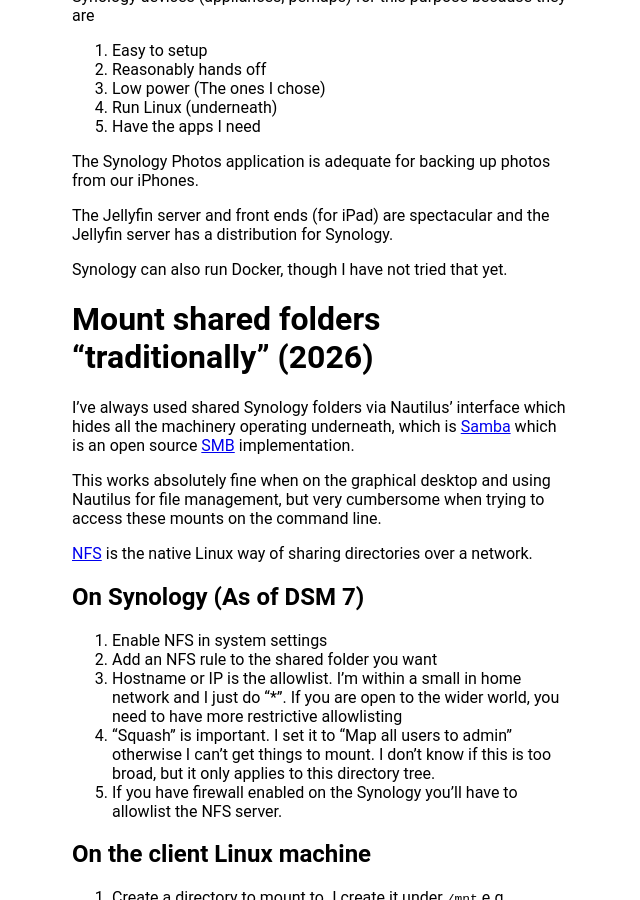
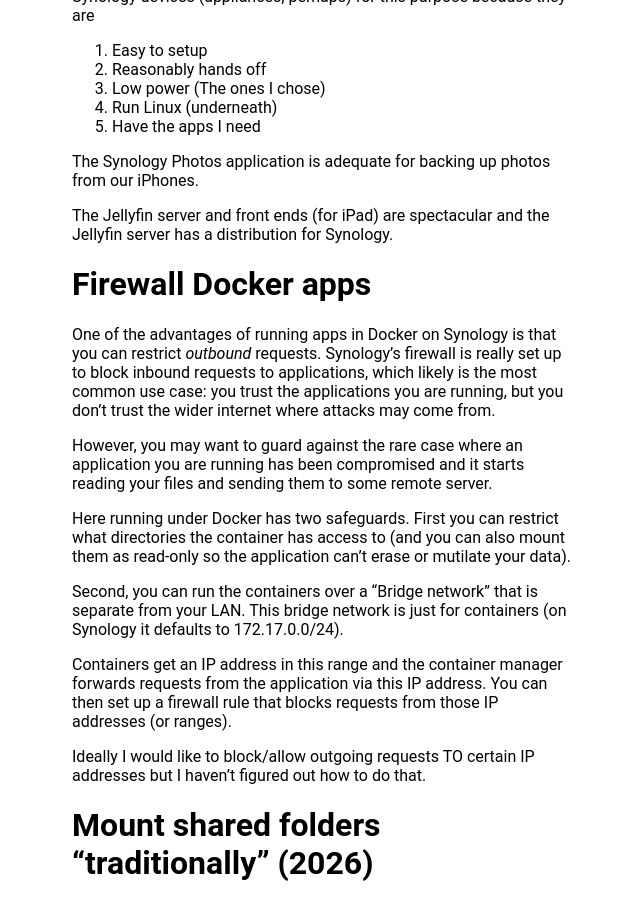
Before and after one commit to kghose/kghose.github.io, a Jekyll site: the page built from linux-tips/synology.md, in a window 1280 px wide and 900 px high, scrolled down 305 px. Shown: the whole window, without its empty margins (318-958 px from the left). Built offline with Jekyll 4.4.1, drawn with Linux system fonts in a browser that asks for light colours; our own code applies the rules of GitHub Pages for plain Markdown files.

Commit message:
Firewalling Docker.

```diff
--- a/linux-tips/synology.md
+++ b/linux-tips/synology.md
@@ -18,7 +18,33 @@ iPhones.
 The Jellyfin server and front ends (for iPad) are spectacular and the Jellyfin
 server has a distribution for Synology.
 
-Synology can also run Docker, though I have not tried that yet.
+# Firewall Docker apps
+
+One of the advantages of running apps in Docker on Synology is that you can
+restrict _outbound_ requests. Synology's firewall is really set up to block
+inbound requests to applications, which likely is the most common use case:
+you trust the applications you are running, but you don't trust the wider
+internet where attacks may come from.
+
+However, you may want to guard against the rare case where an application you are
+running has been compromised and it starts reading your files and sending them
+to some remote server.
+
+Here running under Docker has two safeguards. First you can restrict what
+directories the container has access to (and you can also mount them as
+read-only so the application can't erase or mutilate your data).
+
+Second, you can run the containers over a "Bridge network" that is separate from
+your LAN. This bridge network is just for containers (on Synology it defaults to
+172.17.0.0/24).
+
+Containers get an IP address in this range and the container manager forwards
+requests from the application via this IP address. You can then set up a
+firewall rule that blocks requests from those IP addresses (or ranges).
+
+Ideally I would like to block/allow outgoing requests TO certain IP addresses
+but I haven't figured out how to do that.
+
 
 # Mount shared folders "traditionally" (2026)
 
```
